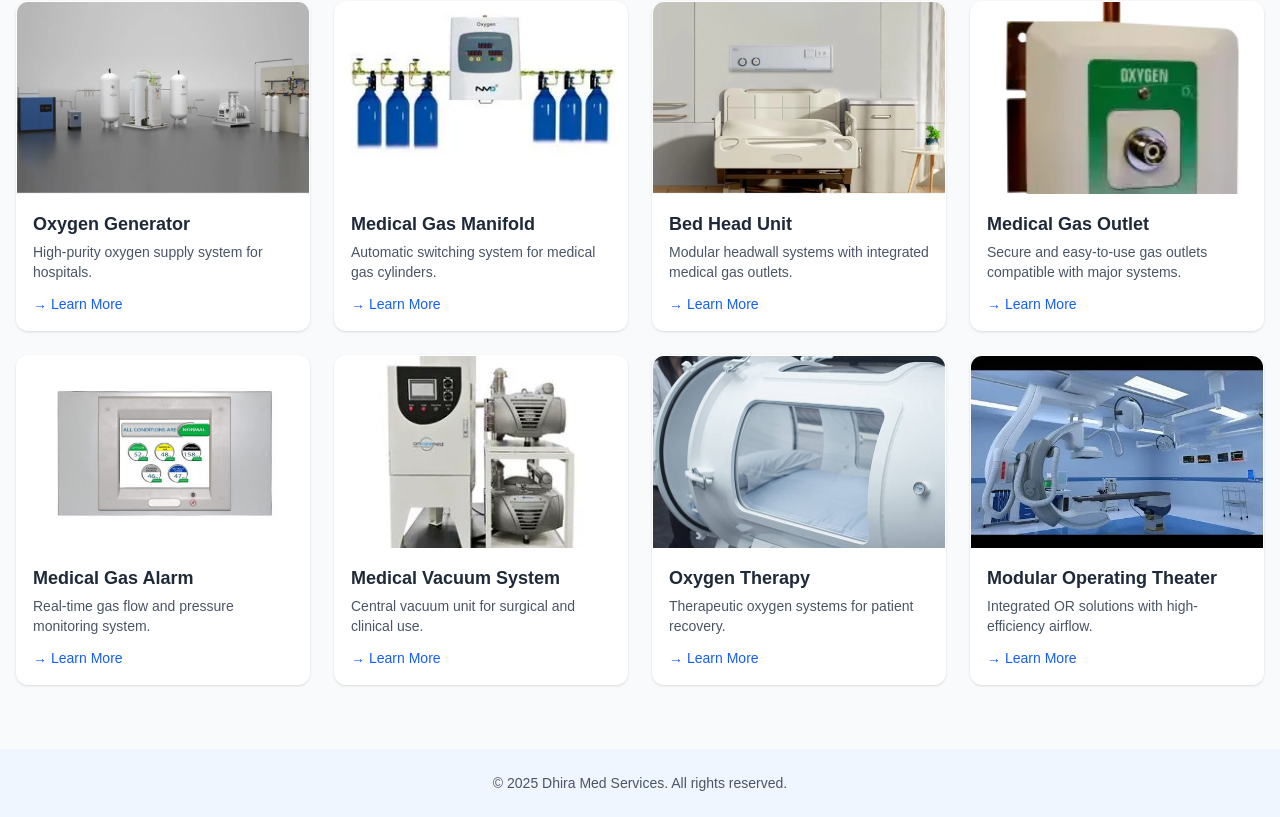
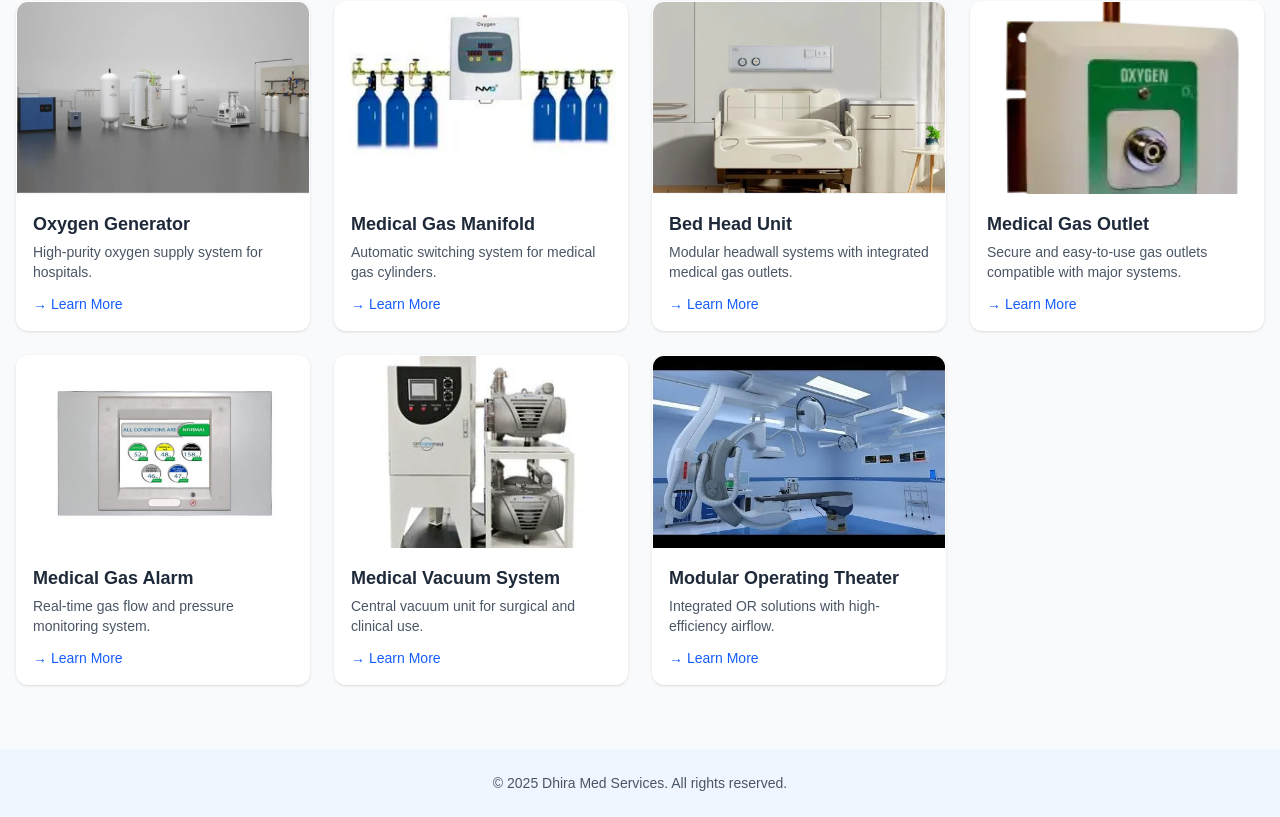
Before and after one commit to dumbresi/DMS, a Next.js app in the folder frontend/: page / in a window 1280 px wide. Shown: the part 1008-1825 px from the top of the page. Built offline with nearby package versions, Linux system fonts and the light colour scheme.

Commit message:
Remove oxygen therapy product from product list
Removed oxygen therapy product details from the product list.

```diff
--- a/frontend/app/data/products.ts
+++ b/frontend/app/data/products.ts
@@ -42,13 +42,6 @@ export const products = [
     imageUrl: "/images/medical-vaccum-system.webp",
   },
   {
-    slug: "oxygen-therapy",
-    title: "Oxygen Therapy",
-    description: "Therapeutic oxygen systems for patient recovery.",
-    details: "Portable or fixed systems used to deliver oxygen to patients with respiratory issues. Includes flow regulators, humidifiers, and safety shutoff valves.",
-    imageUrl: "/images/oxygen-therapy.jpg",
-  },
-  {
     slug: "modular-operating-theater",
     title: "Modular Operating Theater",
     description: "Integrated OR solutions with high-efficiency airflow.",
```
